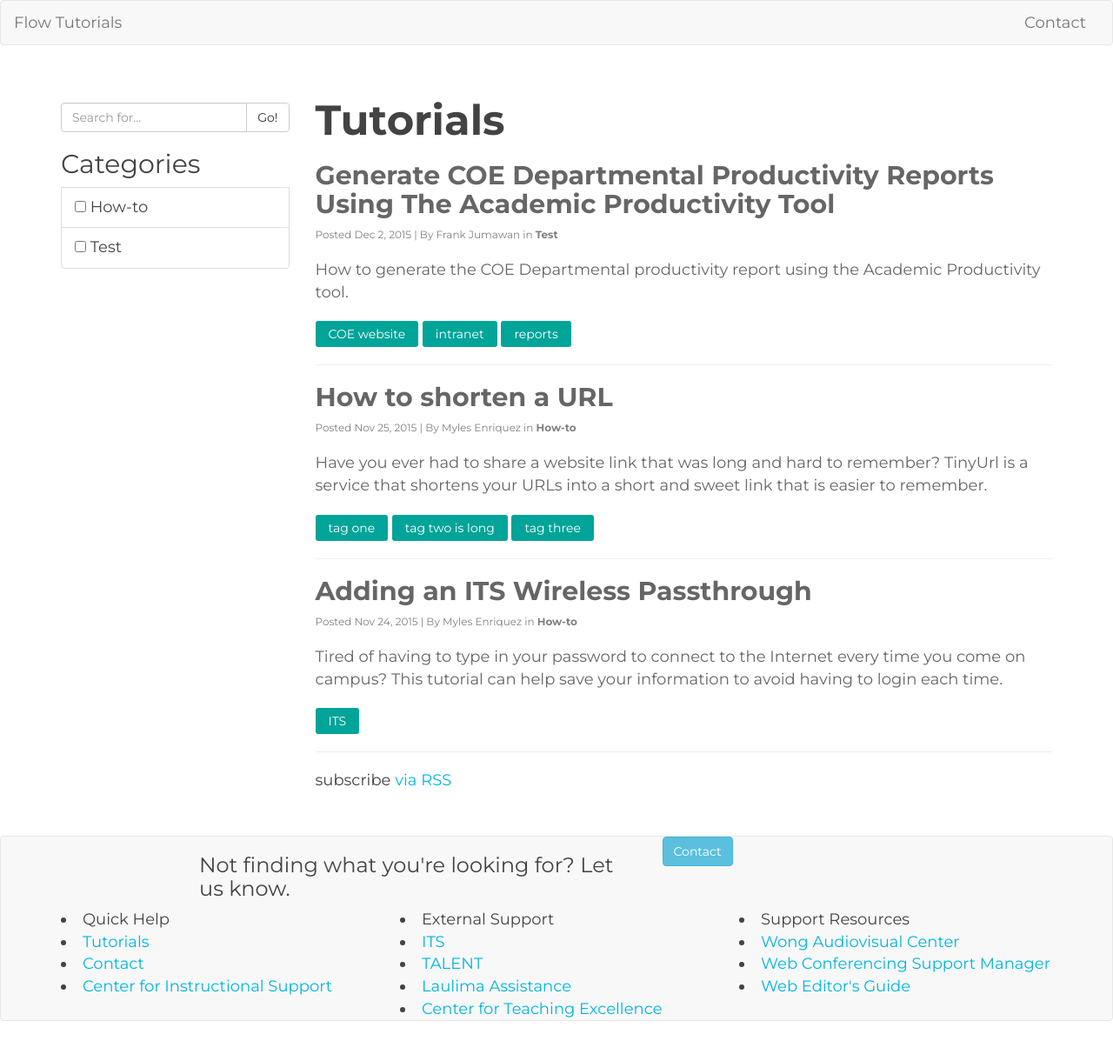
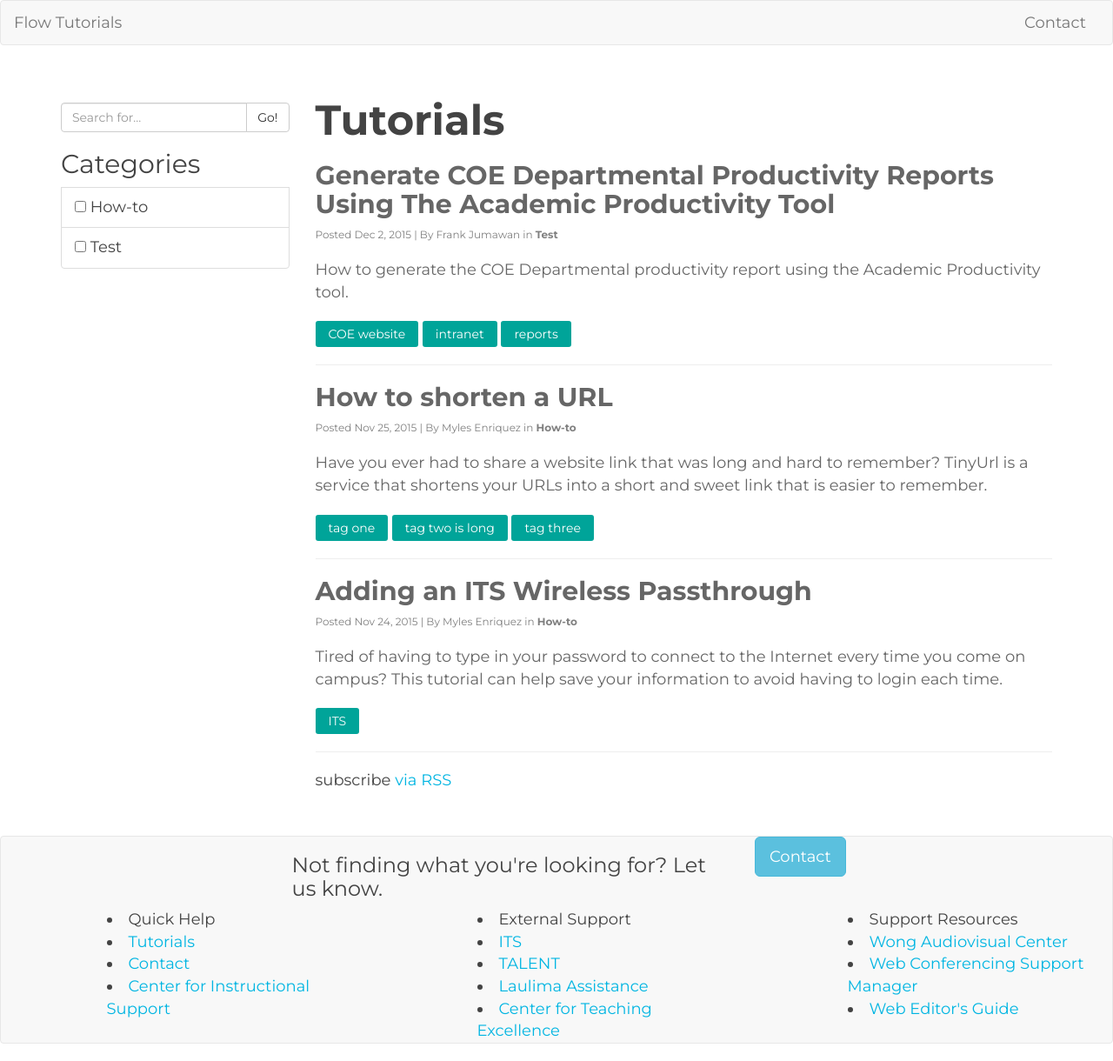
Before and after one commit to uhm-coe/assist, a Jekyll site: the page built from index.html, in a window 1280 px wide. Shown: the whole page at 87% size. Built offline with Jekyll 4.4.1, drawn with Linux system fonts in a browser that asks for light colours; the list of posts is cut into pages by our own code; before the commit the page ends 1194 px from its top, so only the background shows below that.

```diff
--- a/_includes/footer.html
+++ b/_includes/footer.html
@@ -1,30 +1,30 @@
-<nav class="navbar navbar-default navbar-static-bottom">
-	<div class="container-fluid">
+<nav id="footer" class="navbar navbar-default navbar-static-bottom">
+	<div id="help-container" class="container-fluid">
 		<div class="row">
-			<div class="col-xs-12 col-md-5 col-md-offset-2">
+			<div class="col-xs-12 col-md-5 col-md-offset-3">
 				<h3>Not finding what you're looking for? Let us know.</h3>
 			</div>
-			<div class="col-xs-12 col-md-5">
-				<a class="btn btn-info" href="{{ "/contact.html" | prepend: site.baseurl }}">Contact</a>
+			<div class="col-xs-12 col-md-2">
+				<a class="btn btn-info btn-lg" href="{{ "/contact.html" | prepend: site.baseurl }}">Contact</a>
 			</div>
 		</div>
 	</div>
-  <div class="container">
+  <div id="links-container" class="container-fluid">
     <div class="row">
-			<div class="col-xs-12 col-md-4">
+			<div class="col-xs-12 col-md-3 col-md-offset-1">
 				<li>Quick Help</li>
 				<li><a href="{{ site.baseurl }}/">Tutorials</a></li>
 				<li><a href="contact.html">Contact</a></li>
 				<li><a href="http://www.cis.hawaii.edu/">Center for Instructional Support</a></li>
 			</div>
-			<div class="col-xs-12 col-md-4">
+			<div class="col-xs-12 col-md-3 col-md-offset-1">
 				<li>External Support</li>
 				<li><a href="http://www.hawaii.edu/its/">ITS</a></li>
 				<li><a href="http://www.hawaii.edu/talent">TALENT</a></li>
 				<li><a href="http://www.hawaii.edu/talent/laulima_faculty.htm">Laulima Assistance</a></li>
 				<li><a href="http://www.cte.hawaii.edu/">Center for Teaching Excellence</a></li>
 			</div>
-			<div class="col-xs-12 col-md-4">
+			<div class="col-xs-12 col-md-3 col-md-offset-1">
 				<li>Support Resources</li>
 				<li><a href="http://guides.library.manoa.hawaii.edu/sinclairlibrary/wongav">Wong Audiovisual Center</a></li>
 				<li><a href="https://dcdc.coe.hawaii.edu/support/collaborate">Web Conferencing Support Manager</a></li>
```
